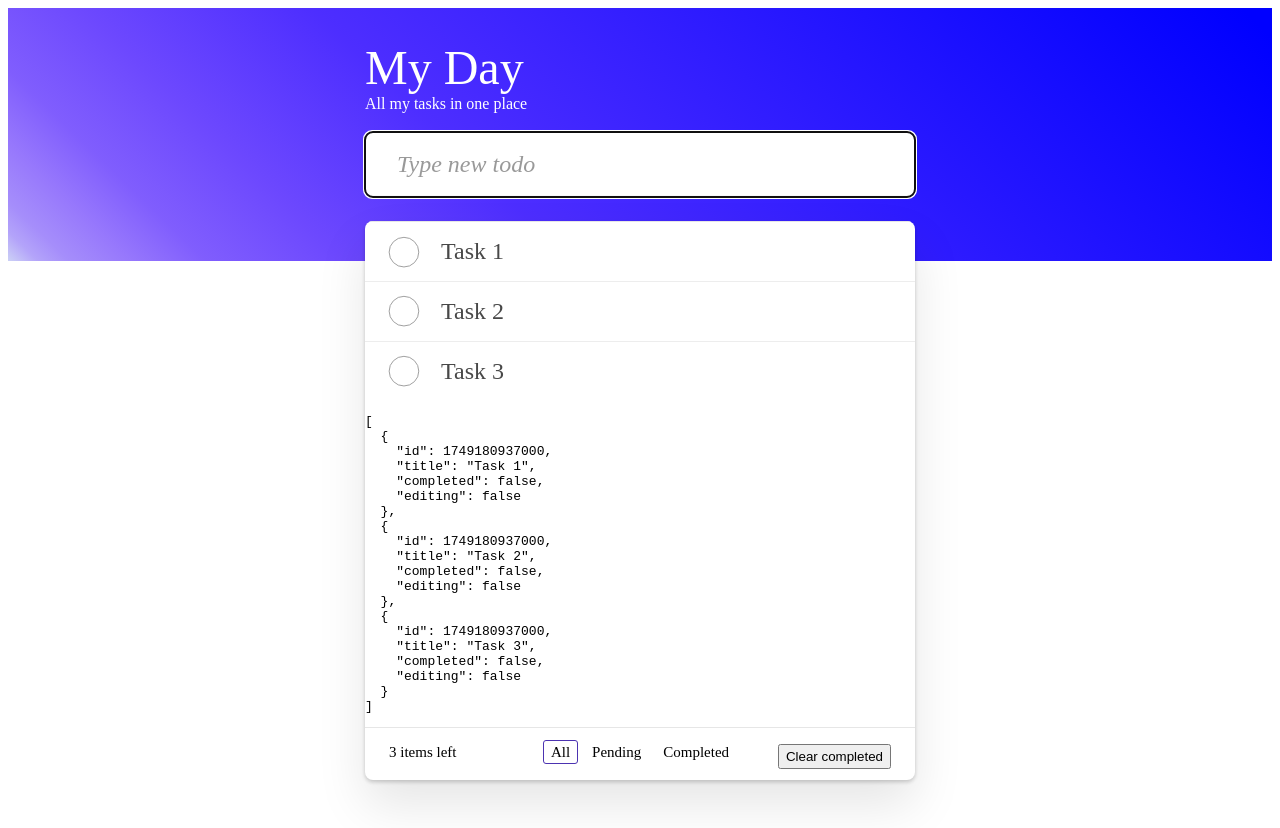
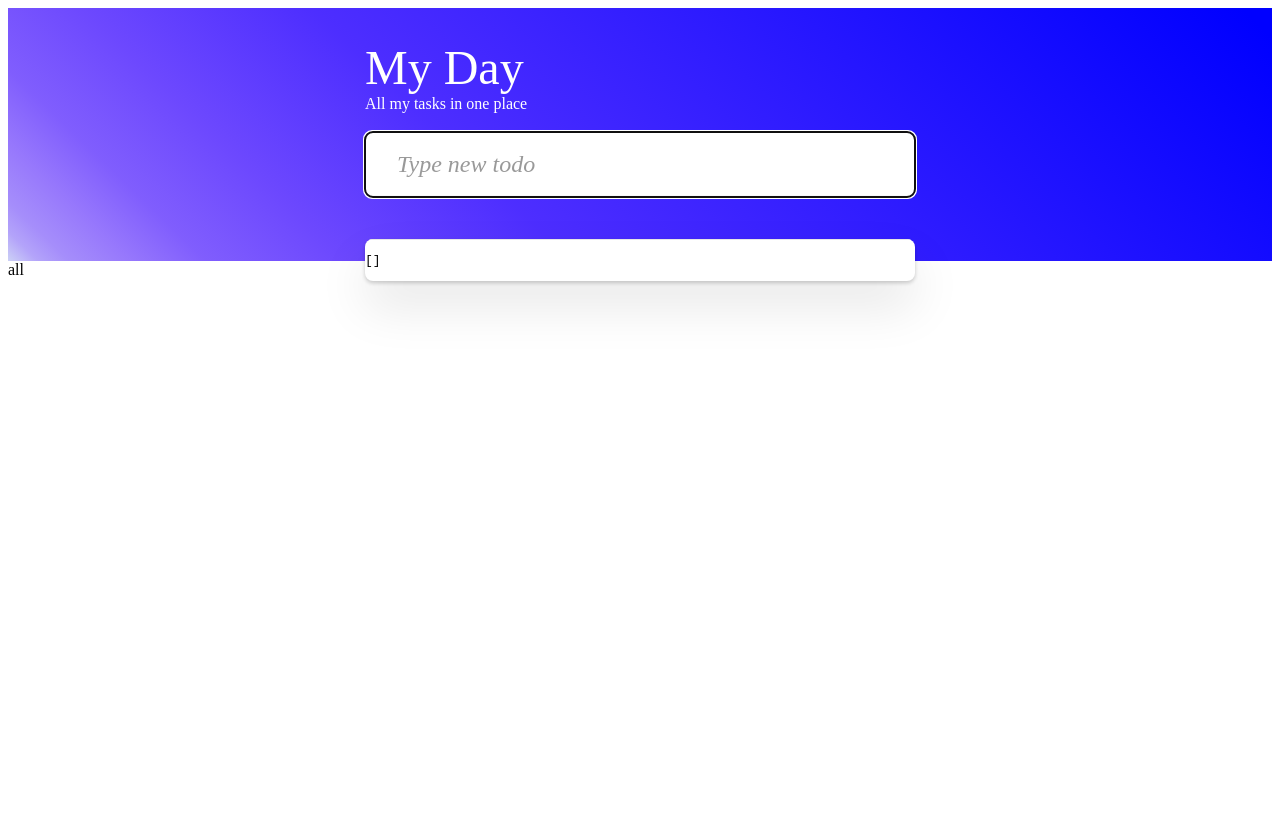
Before and after one commit to gusmg90/todoapp, an Angular app: page / in a window 1280 px wide. After the commit the page ends 800 px from the top, so only its background shows below. Built offline with nearby package versions, Linux system fonts and the light colour scheme.

Commit message:
clase 22 empezando localstorage

```diff
--- a/src/app/pages/home/home.html
+++ b/src/app/pages/home/home.html
@@ -13,15 +13,18 @@
       />
     </div>
   </header>
+
+  {{filter()}}
+
   <div class="container todoapp-wrapper">
     <!-- This section should be hidden by default and shown when there are todos -->
     <section class="main">
       <ul class="todo-list">
-        <li (dblclick)="updateTastkEditingMode(i)" [class.editing]="task.editing===true" [class.complete]="task.completed===true"  *ngFor="let task of tasks(); index as i">
+        <li (dblclick)="updateTastkEditingMode(i)" [class.editing]="task.editing===true" [class.complete]="task.completed===true"  *ngFor="let task of tasksByFilter(); index as i">
           <div class="view">
             <input class="toggle" type="checkbox" [checked]="task.completed" (click)="updateTask(i)"/>
             <label>{{task.title}}</label>
-            <button class="destroy" (click)="deleteTask(i)"></button>
+            <button class="destroy" (click)="deleteTask(task.id)"></button>
           </div>
           <input class="edit" [value]="task.title" (keydown.enter)="updateTastkText(i, $event)" />
         </li>
@@ -44,22 +47,23 @@
         </li>
       -->
       </ul>
-      <pre><code>{{tasks() | json}}</code></pre>
+      <pre><code>{{tasksByFilter() | json}}</code></pre>
+
     </section>
     <!-- This footer should be hidden by default and shown when there are todos -->
-    <footer class="footer">
+    <footer class="footer" *ngIf="tasks().length>0">
       <!-- This should be `0 items left` by default -->
-      <span class="todo-count"><strong>{{tasks().length}}</strong> item{{tasks().length === 1 ? '' : 's'}} left<span ></span></span>
+      <span class="todo-count"><strong>{{tasks().length}}</strong> item{{tasksByFilter().length === 1 ? '' : 's'}} left<span ></span></span>
       <!-- Remove this if you don't implement routing -->
       <ul class="filters">
         <li>
-          <a routerLink="/" class="selected">All</a>
+          <a (click) = "changeFilter('all')" [class.selected]="filter() === 'all'" >All</a>
         </li>
         <li>
-          <a routerLink="/pending">Pending</a>
+          <a (click) = "changeFilter('pending')" [class.selected]="filter() === 'pending'">Pending</a>
         </li>
         <li>
-          <a routerLink="/completed">Completed</a>
+          <a (click) ="changeFilter('completed')" [class.selected]="filter() === 'completed'">Completed</a>
         </li>
       </ul>
       <!-- Hidden if no completed items are left ↓ -->
--- a/src/app/pages/home/home.ts
+++ b/src/app/pages/home/home.ts
@@ -1,6 +1,6 @@
 import { Component } from '@angular/core';
 import { CommonModule } from '@angular/common';
-import { signal } from '@angular/core';
+import { signal, computed, effect } from '@angular/core';
 import { Task } from './../../models/task.model';
 import { ReactiveFormsModule, FormControl, Validators } from '@angular/forms';
 
@@ -12,25 +12,10 @@ import { ReactiveFormsModule, FormControl, Validators } from '@angular/forms';
 })
 export class Home {
   welcome = 'Hello, todoapp';
+
+
   tasks = signal<Task[]>([
-    {
-      id: Date.now(),
-      title: 'Task 1',
-      completed: false,
-      editing: false
-    },
-    {
-      id: Date.now(),
-      title: 'Task 2',
-      completed: false,
-       editing: false
-    },
-    {
-      id: Date.now(),
-      title: 'Task 3',
-      completed: false,
-       editing: false
-     }
+
     ]);
 
     changeHandler(){
@@ -54,9 +39,9 @@ export class Home {
       this.tasks.update((prevState) => [...prevState, newTask]);
     }
 
-    deleteTask(index:number)
+    deleteTask(id:number)
     {
-      this.tasks.update((tasks) => tasks.filter((tasks,position) => position !== index));
+      this.tasks.update((tasks) => tasks.filter((tasks) => tasks.id !== id));
     }
 
     updateTask(index:number){
@@ -115,4 +100,49 @@ updateTastkText(index:number, event: Event){
   })
 }
 
+
+
+filter = signal('all');
+changeFilter(filter: string ){
+  this.filter.set(filter);
+}
+
+tasksByFilter= computed(() => {
+const filter = this.filter();
+const tasks = this.tasks();
+if(filter === 'pending'){
+  return tasks.filter(tasks => !tasks.completed);
+
+} if(filter === 'completed'){
+  return tasks.filter(tasks => tasks.completed);
+}
+return tasks;
+
+})
+
+
+constructor(){
+  effect (() => {
+    const tasks = this.tasks();
+    console.log(tasks);
+    localStorage.setItem('tasks', JSON.stringify(tasks));
+  })
   }
+
+trackTasks(){ // para trackear si ya hizo la validacion de datos en storage
+  return this.tasks;
+
+}
+
+  NgOnInit(){
+    const storage = localStorage.getItem('tasks');
+    if(storage){
+      const tasks = JSON.parse(storage);
+      this.tasks.set(tasks);
+    }
+  }
+
+
+
+
+}
```
